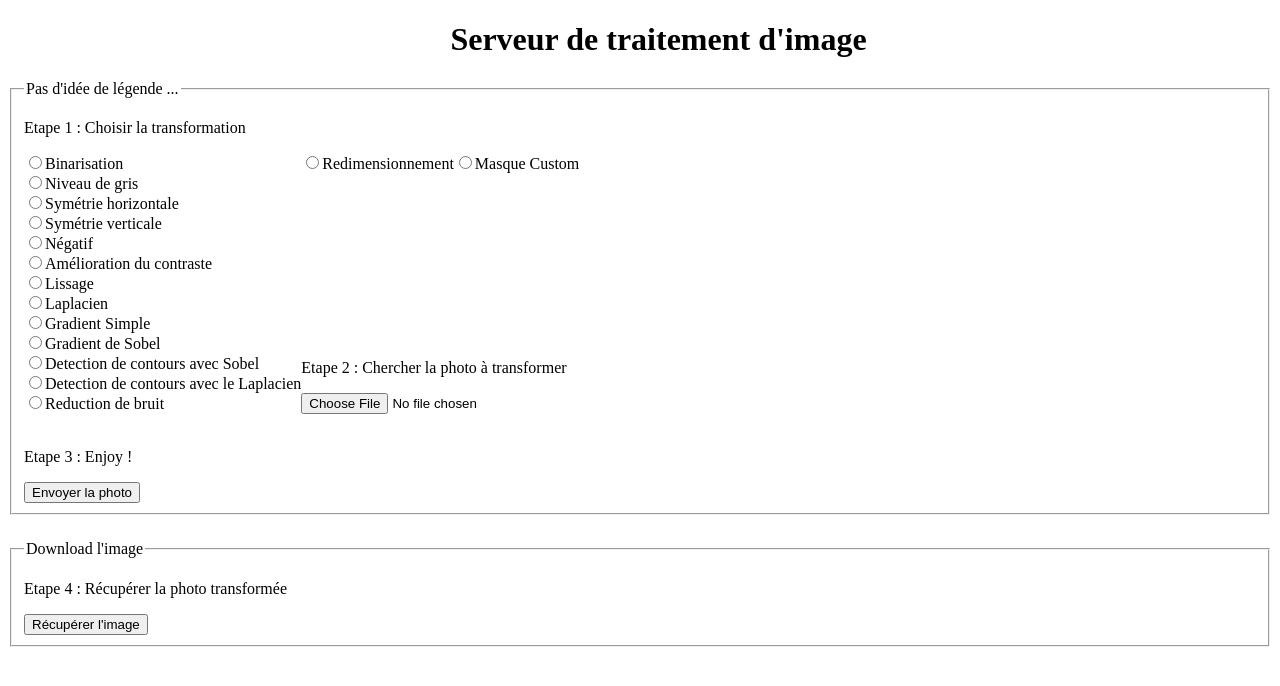
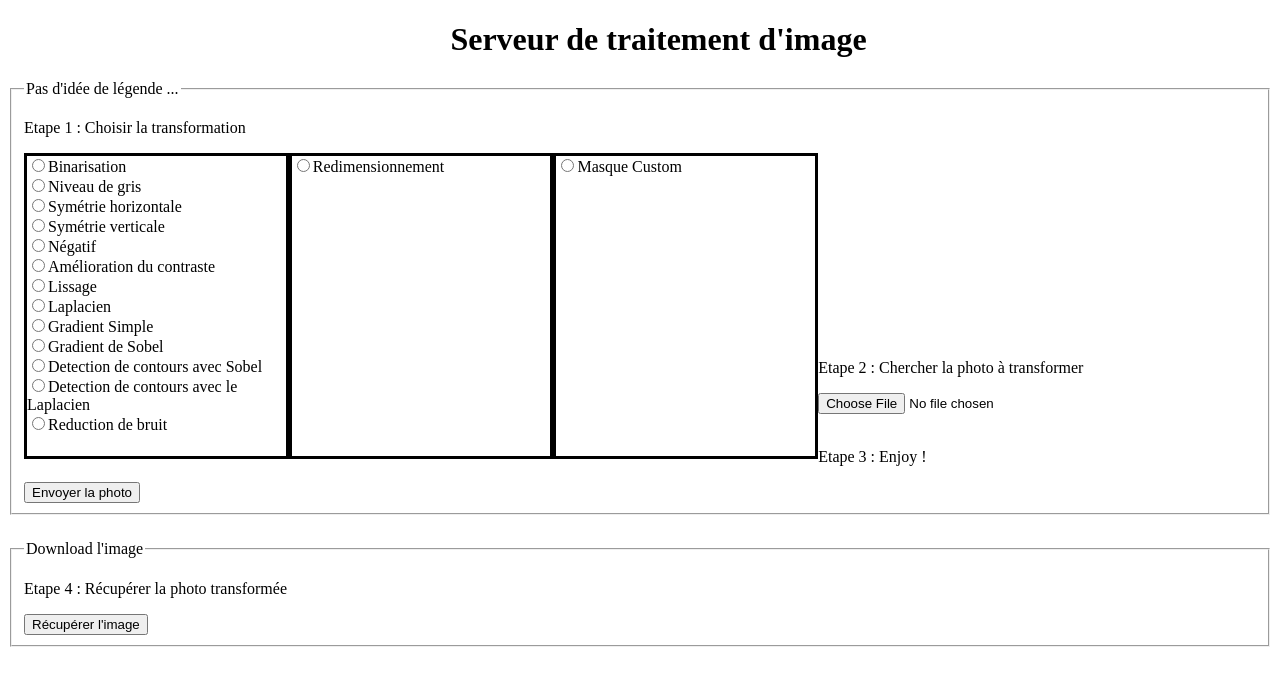
Before and after one commit to ErwanLbp/serveur-traitement-image, a PHP site: page / in a window 1280 px wide. Shown: the top 686 px of the page. Run offline with PHP 8.4, Linux system fonts and the light colour scheme.

Commit message:
premier commit

```diff
--- a/index.css
+++ b/index.css
@@ -5,14 +5,23 @@ h1{
 
 #formulaireTransfoDeBase{
 	float: left;
+	border-style : solid;
+	width : 21%;
+	height : 300px;
 }
 
 #formulaireTransfoRedim{
 	float: left;
+	border-style : solid;
+	width : 21%;
+	height : 300px;
 }
 
 #formulaireTransfoCustom{
 	float: left;
+	border-style : solid;
+	width : 21%;
+	height : 300px;
 }
 
 #download{
--- a/index.php
+++ b/index.php
@@ -29,7 +29,7 @@ session_start();
 				<input type ="radio" name ="algorithme" value ="symetrieH">Symétrie horizontale</option><br>
 				<input type ="radio" name ="algorithme" value ="symetrieV">Symétrie verticale</option><br>
 				<input type ="radio" name ="algorithme" value ="negatif">Négatif</option><br>
-				<input type ="radio" name ="algorithme" value ="Amélioration du contraste">Amélioration du contraste</option><br>
+				<input type ="radio" name ="algorithme" value ="ameliorationContraste">Amélioration du contraste</option><br>
 				<input type ="radio" name ="algorithme" value ="lissage">Lissage</option><br>
 				<input type ="radio" name ="algorithme" value ="laplacien">Laplacien</option><br>
 				<input type ="radio" name ="algorithme" value ="gradientSimple">Gradient Simple</option><br>
```
Also changed, not shown: fonctions.js (added).
